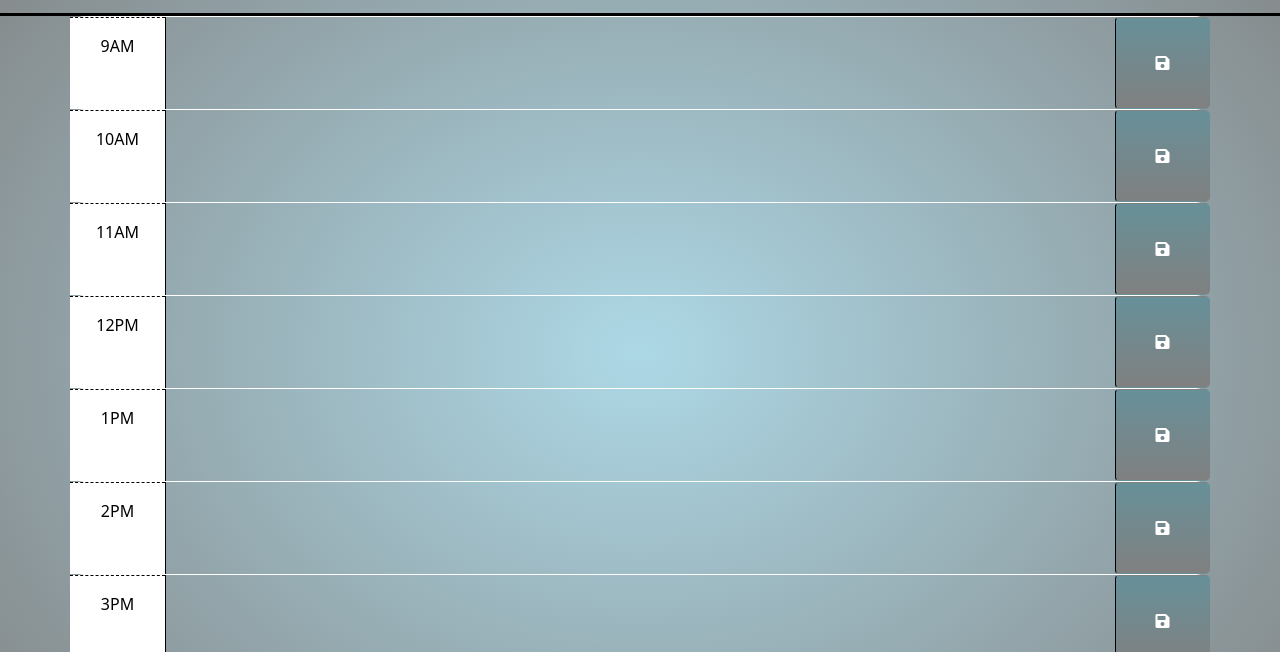
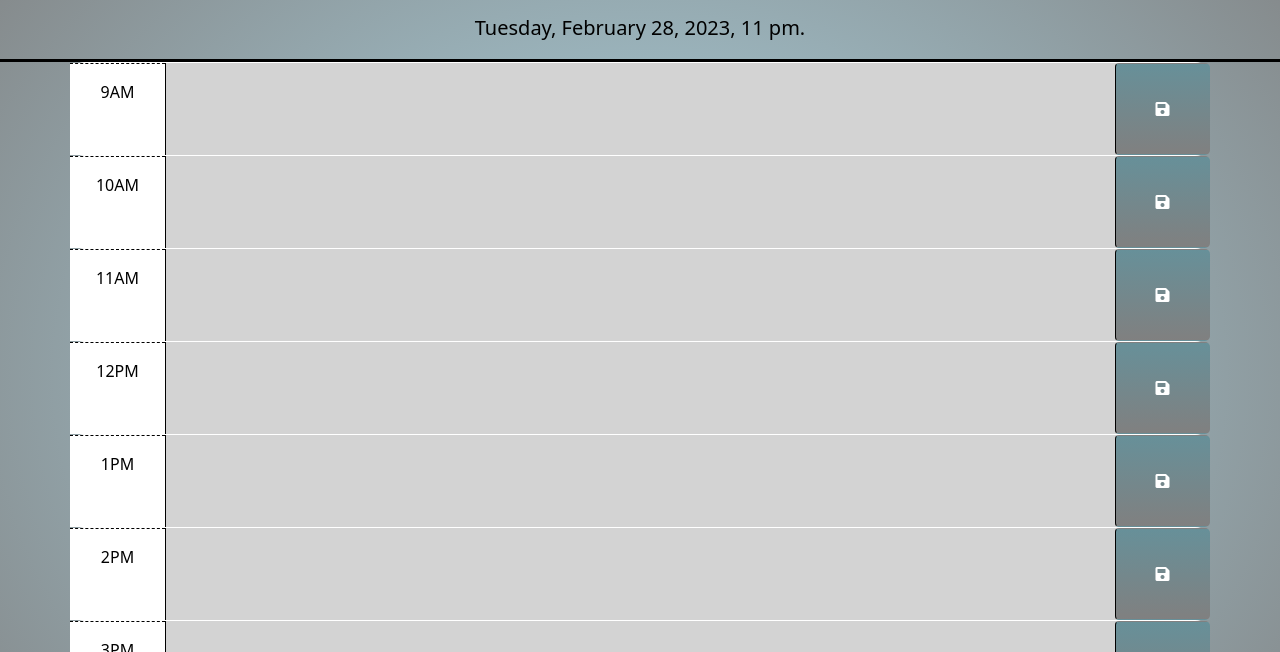
Before and after one commit to madischneider3/Workday-scheduler-Project-5, a plain HTML site: page index.html in a window 1280 px wide. Shown: the part 148-800 px from the top of the page. Drawn offline with nearby package versions, Linux system fonts and the light colour scheme; files that its build step writes are made by us from their sources.

Commit message:
Fixed styling not showing in live page

```diff
--- a/index.html
+++ b/index.html
@@ -20,7 +20,7 @@
       href="https://fonts.googleapis.com/css2?family=Fira+Sans:wght@400;700&display=swap"
       rel="stylesheet"
     />
-    <link rel="stylesheet" href="style.css" />
+    <link rel="stylesheet" href="contents/style.css" />
     <title>Challenge 5 - Work Day Scheduler</title>
   </head>
 
@@ -114,7 +114,7 @@
     <script src="https://cdn.jsdelivr.net/npm/dayjs@1.11.3/dayjs.min.js"
     integrity="sha256-iu/zLUB+QgISXBLCW/mcDi/rnf4m4uEDO0wauy76x7U="
     crossorigin="anonymous"></script>
-    <script src="script.js"></script>
+    <script src="contents/script.js"></script>
   </body>
   <footer></footer>
 </html>
```
